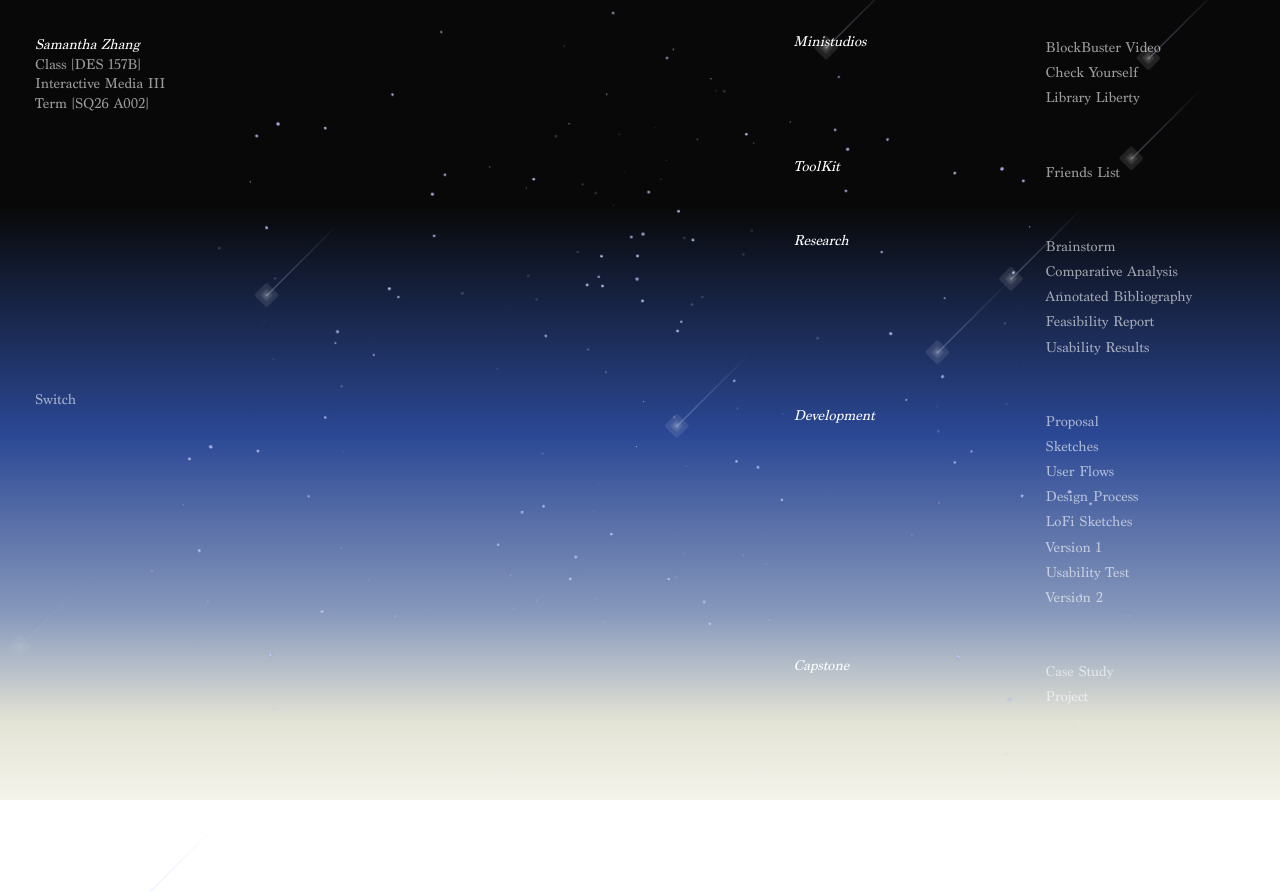
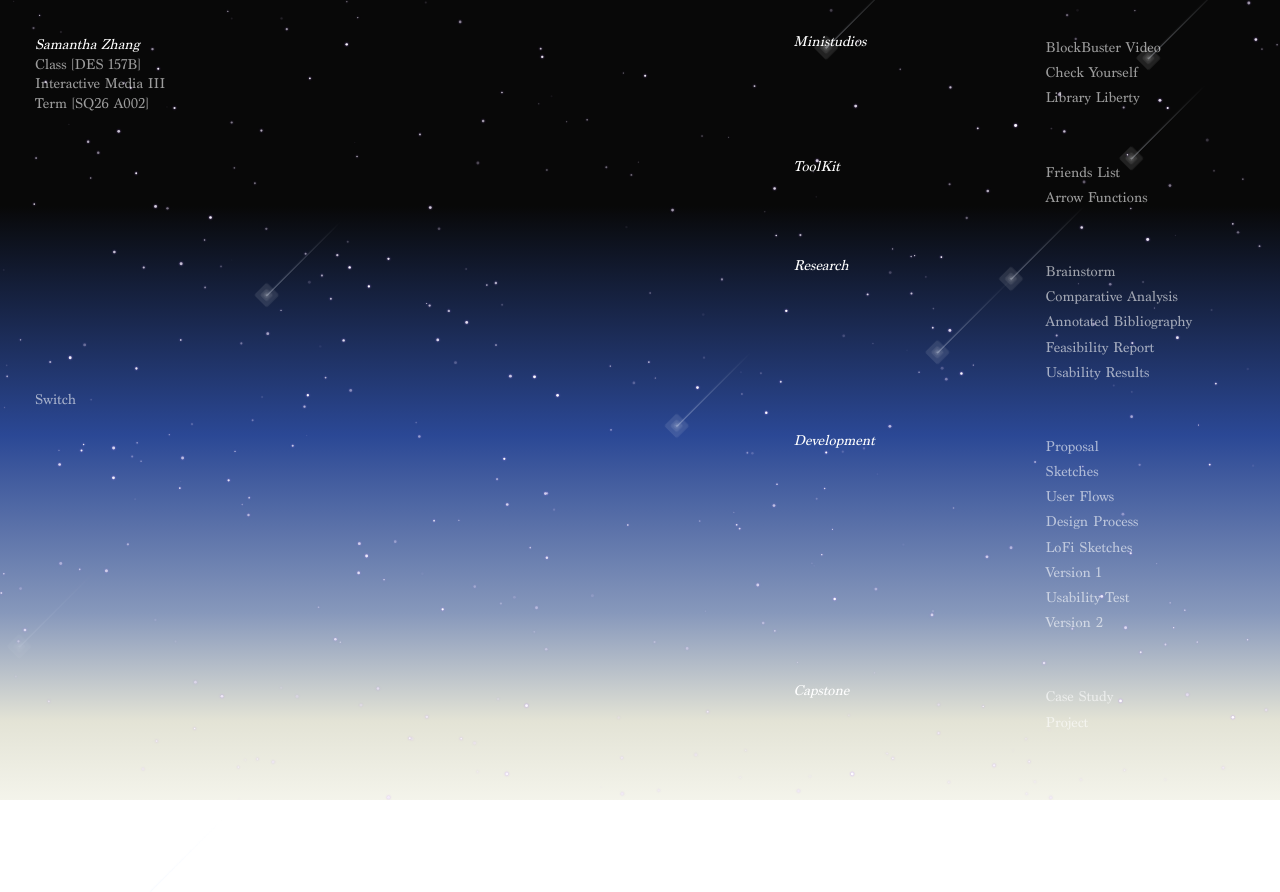
Before and after one commit to sammyzhang9/des157b, a plain HTML site: page index.html in a window 1280 px wide. Shown: the top 892 px of the page. Drawn offline with nearby package versions, Linux system fonts and the light colour scheme.

Commit message:
replaced starry sky bg

```diff
--- a/index.html
+++ b/index.html
@@ -24,6 +24,7 @@
 <body>
 
     <div id="container">
+        <canvas id="starryCanvas"></canvas>
 
         <header>
             <h1>Samantha Zhang</h1>
@@ -52,6 +53,7 @@
                 <nav>
                     <ol>
                         <li><a href="#">Friends List</a></li>
+                        <li><a href="#">Arrow Functions</a></li>
                     </ol>
                 </nav>
             </div>
--- a/script.js
+++ b/script.js
@@ -15,3 +15,48 @@
         }
     });
 })();
+
+//starry sky canvas
+const canvas = document.getElementById('starryCanvas');
+const ctx = canvas.getContext('2d');
+
+canvas.width = window.innerWidth;
+canvas.height = window.innerHeight;
+
+let stars = [];
+const starCount = 400;
+
+for (let i = 0; i < starCount; i++) {
+  stars.push({
+    x: Math.random() * canvas.width,
+    y: Math.random() * canvas.height,
+    radius: Math.random() * 1 + 0.5,
+    alpha: Math.random(),
+    delta: (Math.random() * 0.02 + 0.005) * (Math.random() < 0.5 ? -1 : 1)
+  });
+}
+
+function draw() {
+  ctx.clearRect(0, 0, canvas.width, canvas.height);
+
+  for (let star of stars) {
+    ctx.beginPath();
+    ctx.arc(star.x, star.y, star.radius, 0, Math.PI * 2);
+    ctx.fillStyle = `rgba(255, 255, 255, ${star.alpha})`;
+    ctx.shadowBlur = 2;
+    ctx.shadowColor = '#bb86fc';
+    ctx.fill();
+
+    star.alpha += star.delta;
+    if (star.alpha <= 0 || star.alpha >= 1) star.delta *= -1;
+  }
+
+  requestAnimationFrame(draw);
+}
+
+draw();
+
+window.addEventListener('resize', () => {
+  canvas.width = window.innerWidth;
+  canvas.height = window.innerHeight;
+});
--- a/styles.css
+++ b/styles.css
@@ -25,7 +25,7 @@ body {
     transition: background-image 2s ease, color 2s ease;
     overflow: hidden;
     background-image:
-        url("images/starsbg.png"),
+        /* url("images/starsbg.png"), */
         linear-gradient(
         180deg,
          #080808 25.76%,
@@ -78,7 +78,7 @@ span::before {
     transform: translateY(-50%);
     width: 100px;
     height: 1px;
-    background: linear-gradient(90deg, #c1d9ff6c, transparent);
+    background: linear-gradient(90deg, #ebf2ff6c, transparent);
 }
 
 @keyframes animate {
@@ -344,3 +344,7 @@ nav ol, nav ul {
     border: none;
     color: #373E45;
 }
+
+canvas {
+    display: block;
+  }
```
